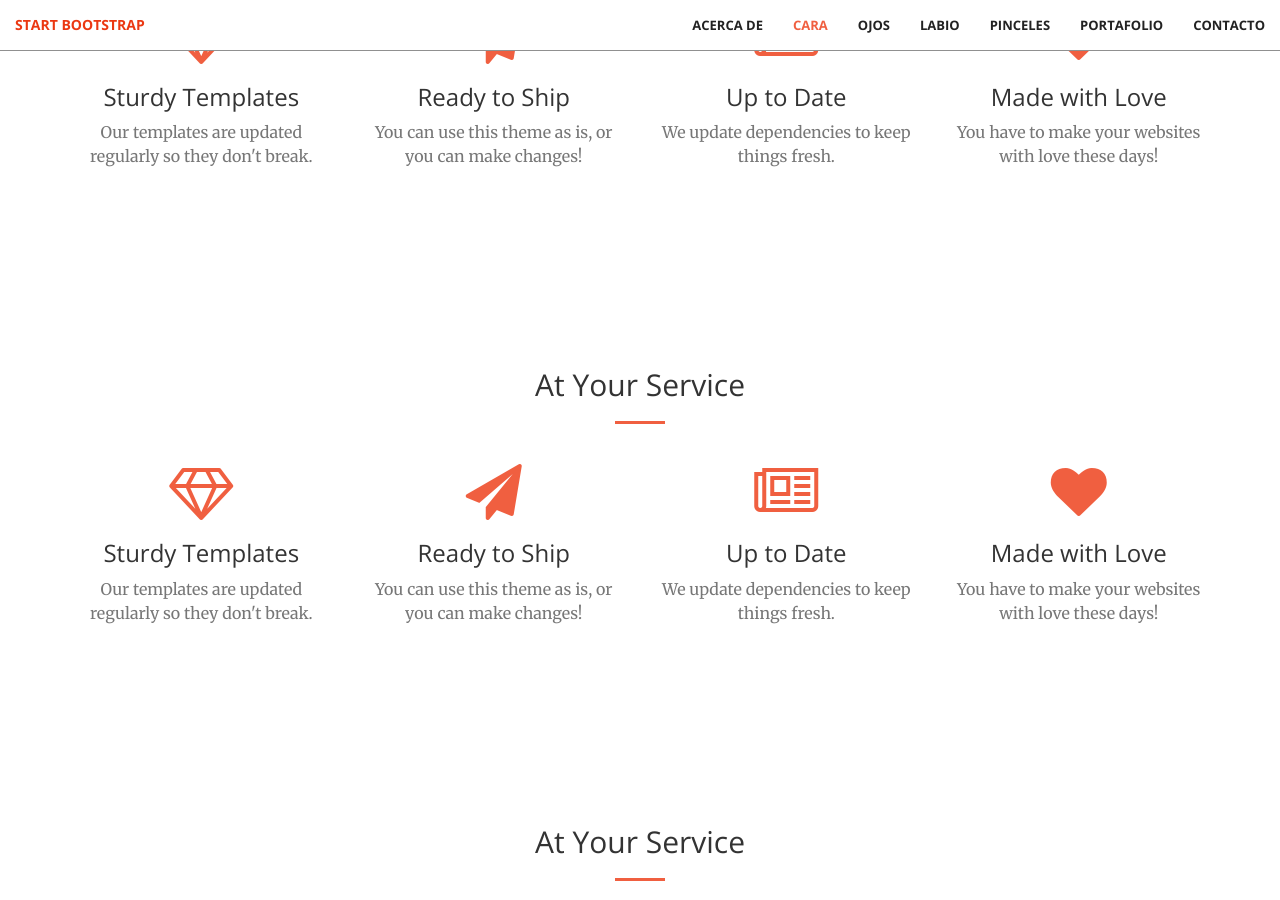
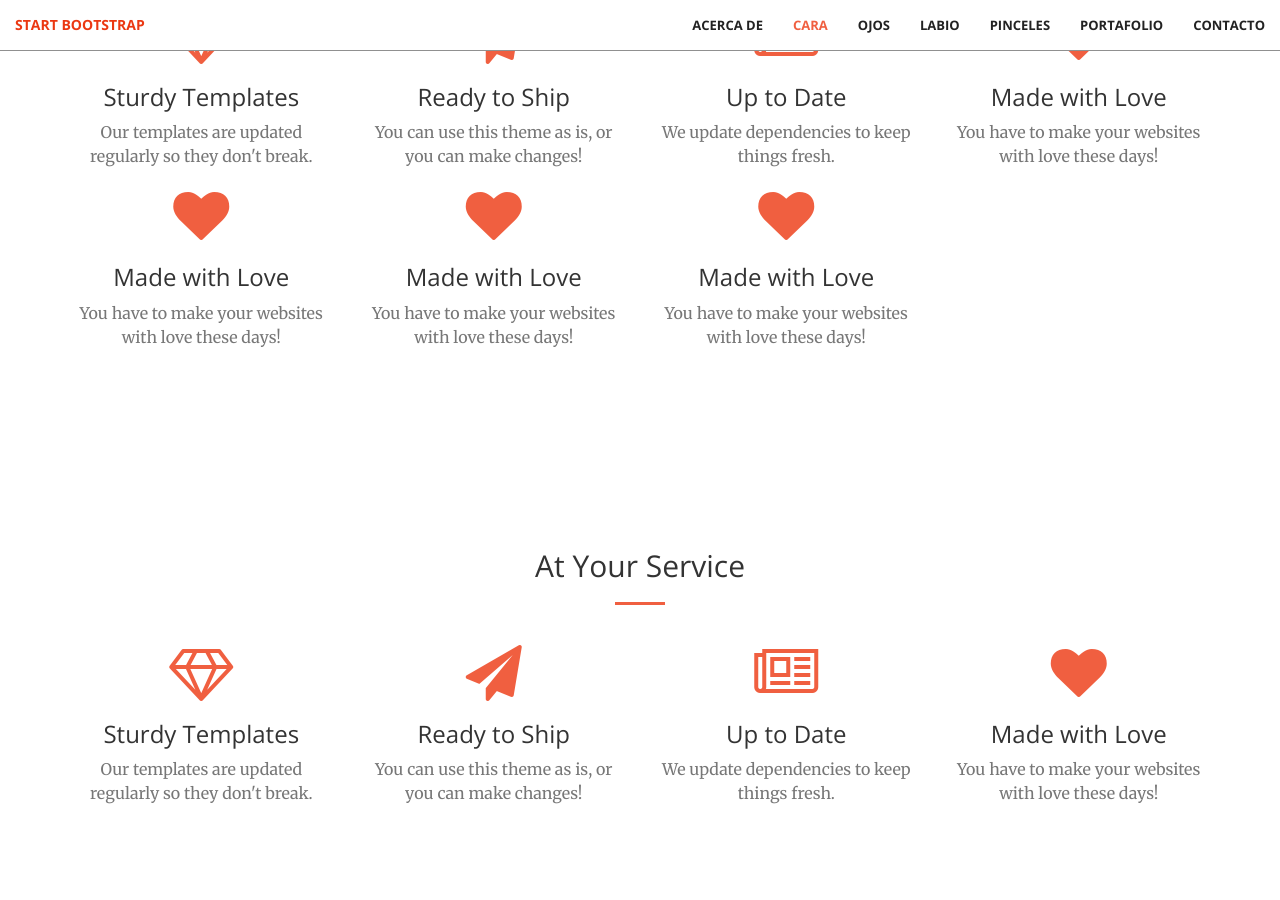
Before and after one commit to KatherineMerchanS/KatherineMerchanS.github.io, a Jekyll site: the page built from index.html, in a window 1280 px wide and 900 px high, scrolled down 1506 px. Built offline with Jekyll 4.4.1, drawn with Linux system fonts in a browser that asks for light colours.

Commit message:
Update cara.html

```diff
--- a/_includes/cara.html
+++ b/_includes/cara.html
@@ -37,6 +37,27 @@
                     <p class="text-muted">You have to make your websites with love these days!</p>
                 </div>
             </div>
+            <div class="col-lg-3 col-md-6 text-center">
+                <div class="service-box">
+                    <i class="fa fa-4x fa-heart wow bounceIn text-primary" data-wow-delay=".3s"></i>
+                    <h3>Made with Love</h3>
+                    <p class="text-muted">You have to make your websites with love these days!</p>
+                </div>
+            </div>
+            <div class="col-lg-3 col-md-6 text-center">
+                <div class="service-box">
+                    <i class="fa fa-4x fa-heart wow bounceIn text-primary" data-wow-delay=".3s"></i>
+                    <h3>Made with Love</h3>
+                    <p class="text-muted">You have to make your websites with love these days!</p>
+                </div>
+            </div>
+            <div class="col-lg-3 col-md-6 text-center">
+                <div class="service-box">
+                    <i class="fa fa-4x fa-heart wow bounceIn text-primary" data-wow-delay=".3s"></i>
+                    <h3>Made with Love</h3>
+                    <p class="text-muted">You have to make your websites with love these days!</p>
+                </div>
+            </div>
         </div>
     </div>
 </section>
```
